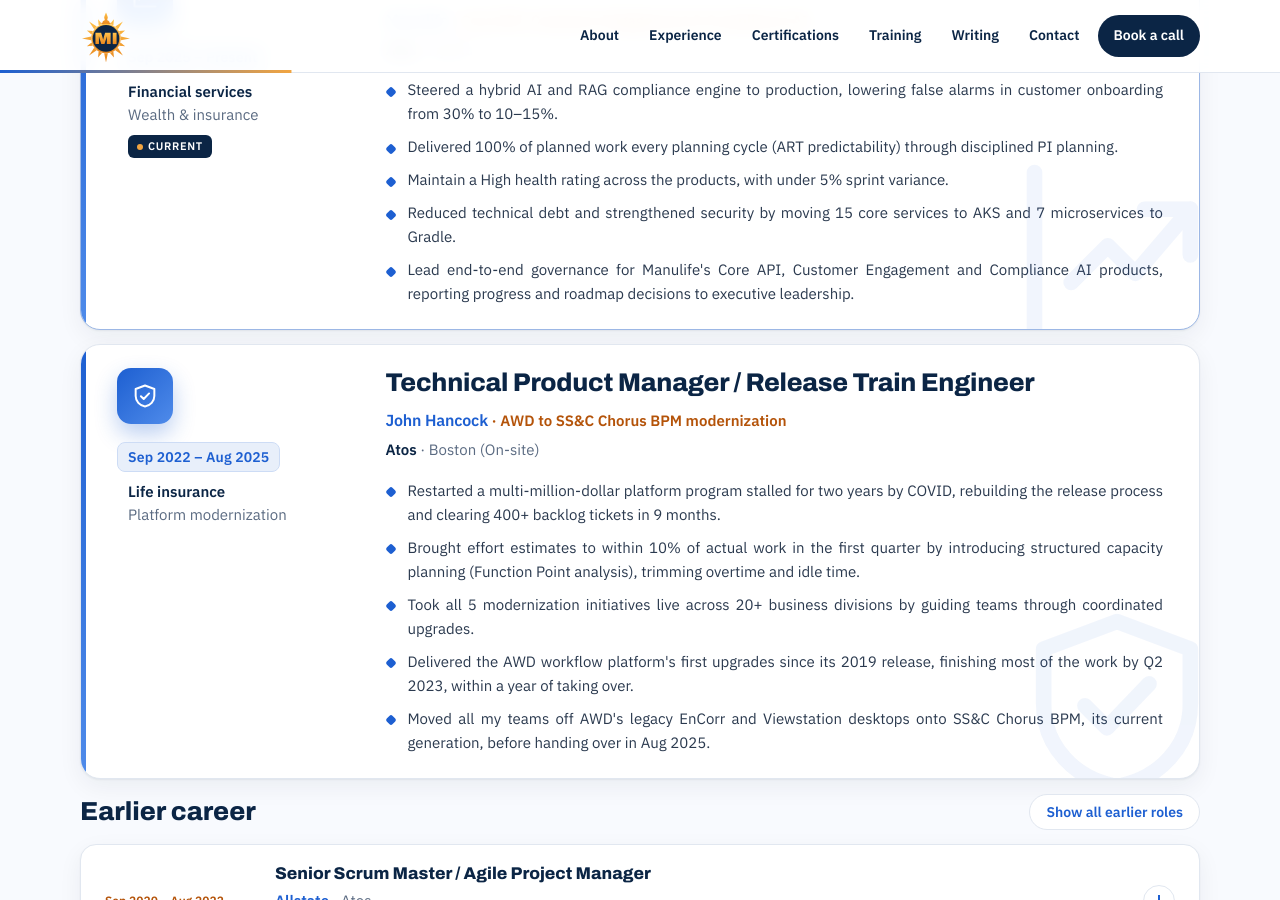
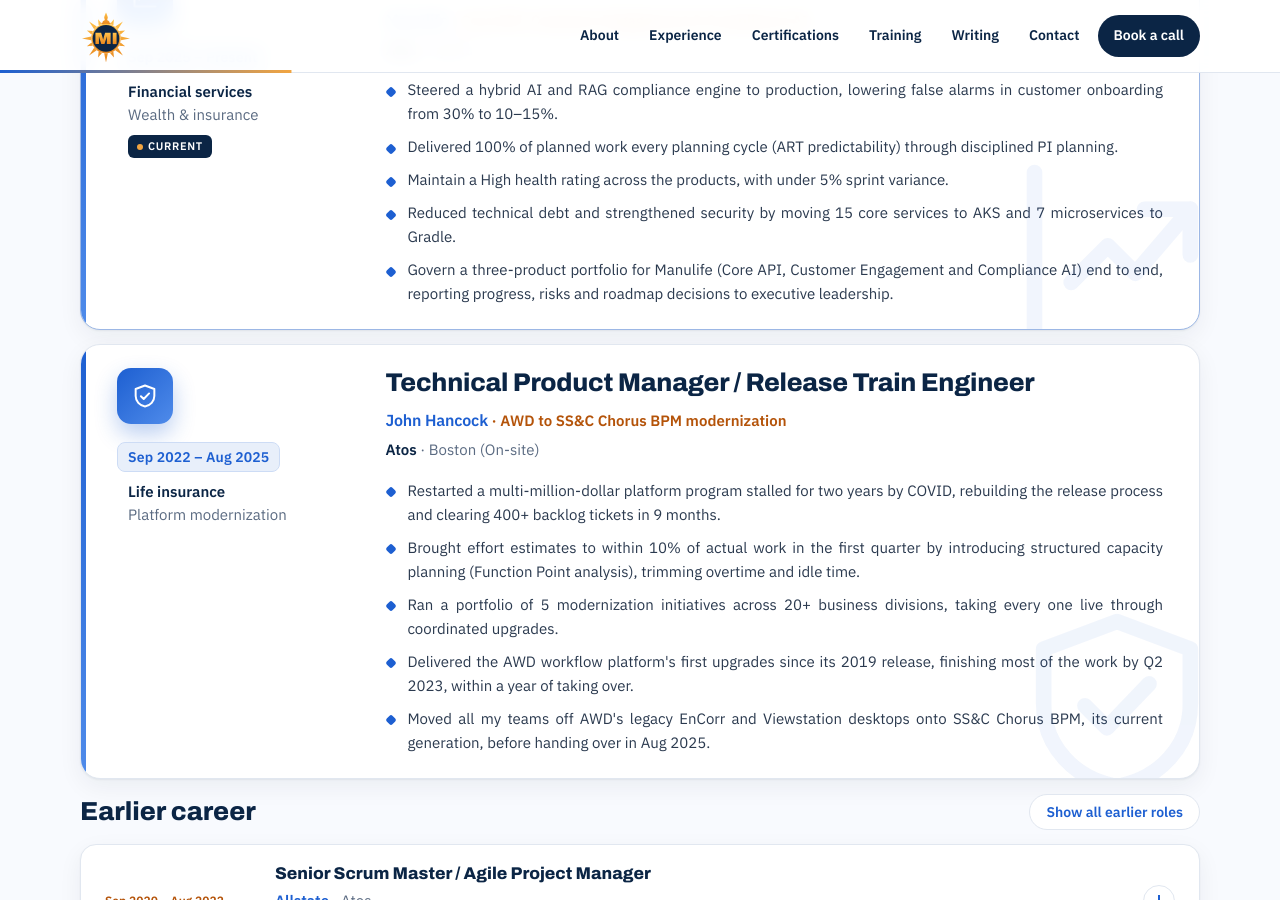
Before and after one commit to Madhan-I/Madhan-I.github.io, a Jekyll site: the page built from index.html, in a window 1280 px wide and 900 px high, scrolled down 1562 px. Built offline with Jekyll 4.4.1, drawn with Linux system fonts in a browser that asks for light colours.

Commit message:
Show portfolio scope in Manulife and John Hancock bullets; rebuild resume
Co-Authored-By: Claude Opus 5.5 <noreply@anthropic.com>
Claude-Session: https://claude.ai/code/session_01MFRrTt7LBDdX57m85KHNGp

```diff
--- a/_data/profile.yml
+++ b/_data/profile.yml
@@ -102,7 +102,7 @@ experience:
       - Delivered 100% of planned work every planning cycle (ART predictability) through disciplined PI planning.
       - Maintain a High health rating across the products, with under 5% sprint variance.
       - Reduced technical debt and strengthened security by moving 15 core services to AKS and 7 microservices to Gradle.
-      - Lead end-to-end governance for Manulife's Core API, Customer Engagement and Compliance AI products, reporting progress and roadmap decisions to executive leadership.
+      - Govern a three-product portfolio for Manulife (Core API, Customer Engagement and Compliance AI) end to end, reporting progress, risks and roadmap decisions to executive leadership.
   - dates: Sep 2022 – Aug 2025
     title: Technical Product Manager / Release Train Engineer
     sector: "Life insurance · Platform modernization"
@@ -114,7 +114,7 @@ experience:
     points:
       - "Restarted a multi-million-dollar platform program stalled for two years by COVID, rebuilding the release process and clearing 400+ backlog tickets in 9 months."
       - "Brought effort estimates to within 10% of actual work in the first quarter by introducing structured capacity planning (Function Point analysis), trimming overtime and idle time."
-      - "Took all 5 modernization initiatives live across 20+ business divisions by guiding teams through coordinated upgrades."
+      - "Ran a portfolio of 5 modernization initiatives across 20+ business divisions, taking every one live through coordinated upgrades."
       - "Delivered the AWD workflow platform's first upgrades since its 2019 release, finishing most of the work by Q2 2023, within a year of taking over."
       - "Moved all my teams off AWD's legacy EnCorr and Viewstation desktops onto SS&C Chorus BPM, its current generation, before handing over in Aug 2025."
   - dates: Sep 2020 – Aug 2022
```
